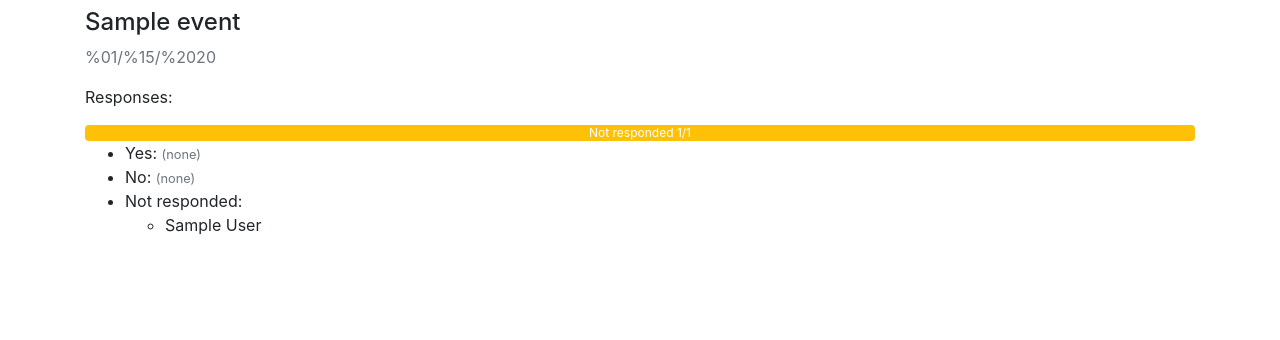
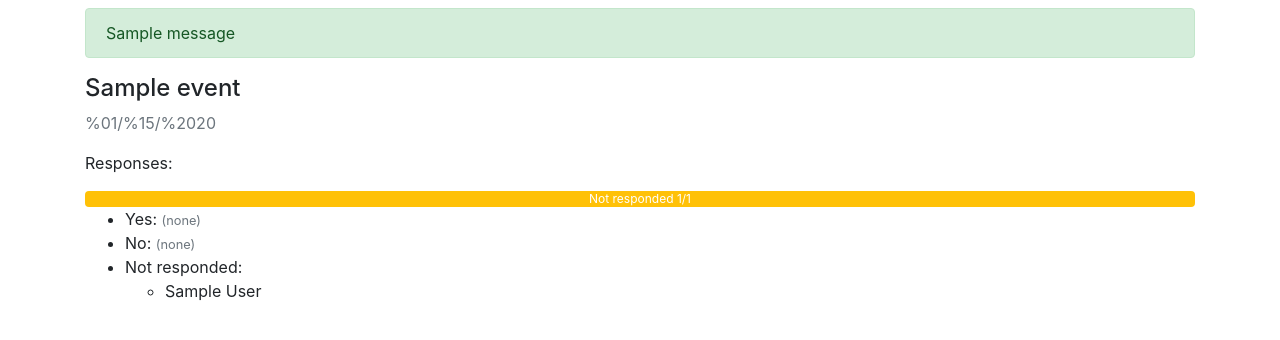
Before and after one commit to zachtib/MTGRollCall, a Django app: page /event/1/ in a window 1280 px wide. Shown: the part 56-396 px from the top of the page. Run offline with Django 3.2, Linux system fonts and the light colour scheme; a user stored in the database is signed in; tables that the repository leaves empty hold one stand-in row (values such as "Sample post"); one stand-in notice (Sample message) is shown; some libraries are stand-ins or nearby versions.

Commit message:
messages framework

```diff
--- a/mtgrollcall/settings.py
+++ b/mtgrollcall/settings.py
@@ -11,6 +11,8 @@
 """
 
 import os
+
+from django.contrib.messages import constants as messages
 
 # Build paths inside the project like this: os.path.join(BASE_DIR, ...)
 BASE_DIR = os.path.dirname(os.path.dirname(os.path.abspath(__file__)))
@@ -162,3 +164,7 @@
         },
     },
 }
+
+MESSAGE_TAGS = {
+    messages.ERROR: 'danger'
+}
--- a/playgroup/views.py
+++ b/playgroup/views.py
@@ -1,5 +1,6 @@
 from datetime import date
 
+from django.contrib import messages
 from django.contrib.auth.decorators import login_required
 from django.db import transaction
 from django.http import Http404, HttpResponseRedirect
@@ -91,6 +92,7 @@
             for member in playgroup.members.all():
                 invitation = Invitation(event=event, member=member)
                 invitation.save()
+            messages.success(request, 'Event created successfully')
             return HttpResponseRedirect(playgroup.get_absolute_url())
     else:
         form = PlayGroupEventForm()
--- a/templates/base.html
+++ b/templates/base.html
@@ -20,6 +20,13 @@
 </div>
 </nav>
     <div class="container mt-2">
+        {% if messages %}
+        <div class="messages">
+            {% for message in messages %}
+                <div class="alert alert-{{ message.tags }}">{{ message }}</div>
+            {% endfor %}
+        </div>
+        {% endif %}
         {% block content %}
         <h1>Whoops!</h1>
         <p>Something went wrong, and we weren't able to load the content for the page you requested.</p>
```
Also changed, not shown: core/views.py (+5 -4 lines).
